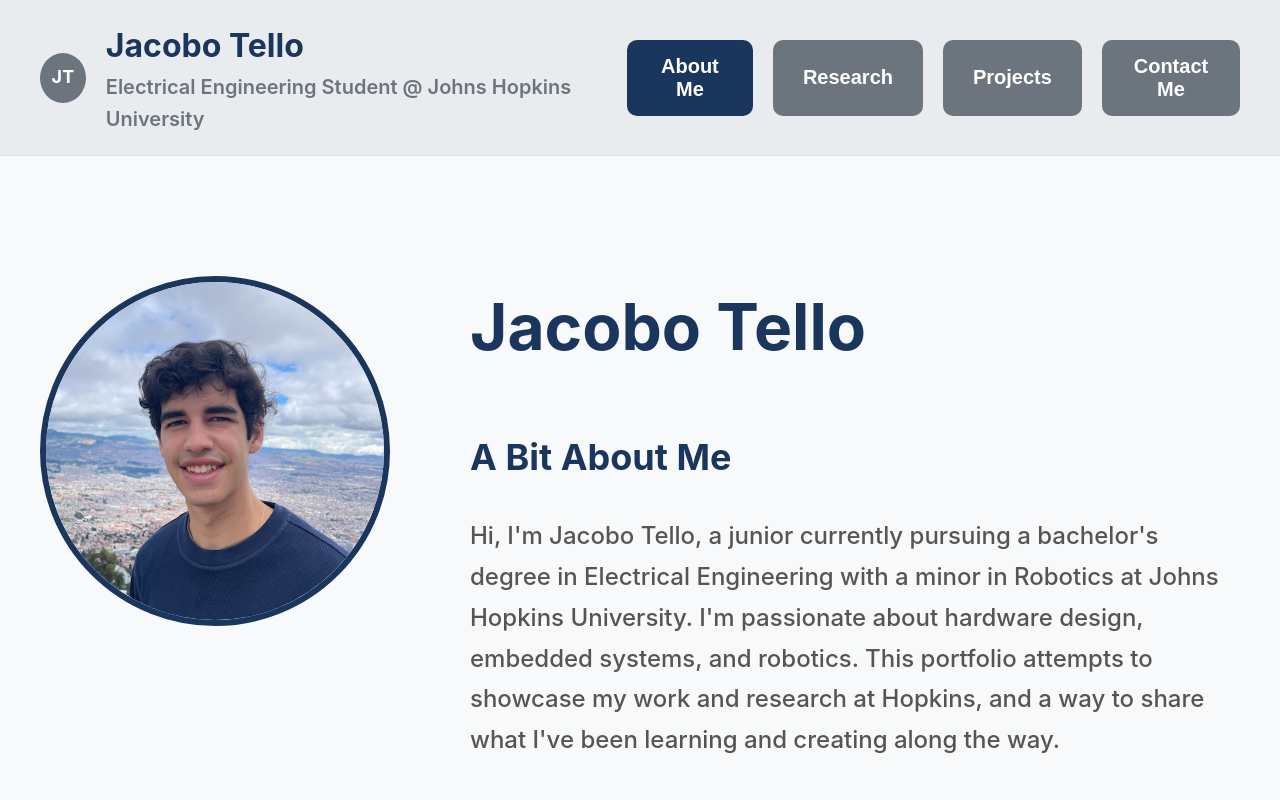
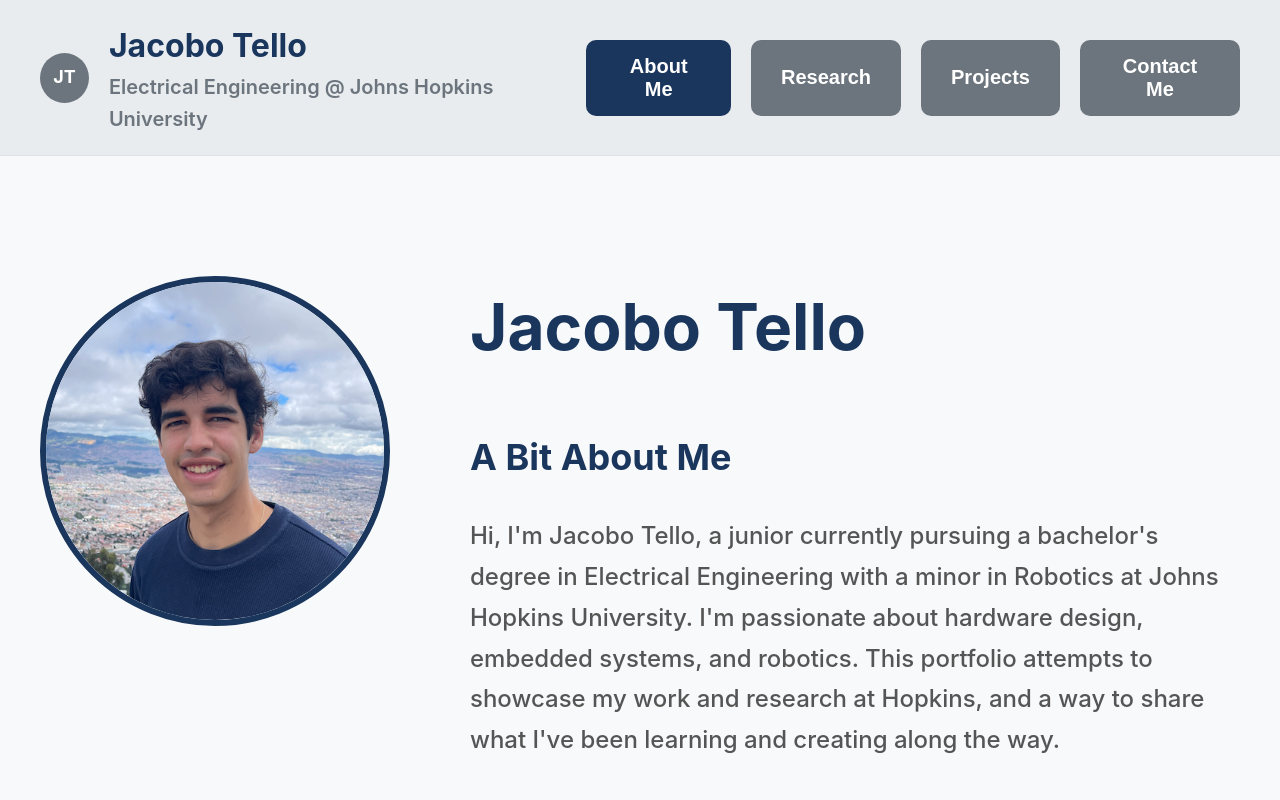
Before and after one commit to jacobotellop/personalPorfolio, a plain HTML site: page index.html in a window 1280 px wide. Shown: the top 800 px of the page. Drawn offline with Linux system fonts and the light colour scheme.

Commit message:
Update index.html

```diff
--- a/index.html
+++ b/index.html
@@ -961,7 +961,7 @@
                     <div class="logo">JT</div>
                     <div class="header-text">
                         <h1>Jacobo Tello</h1>
-                        <p>Electrical Engineering Student @ Johns Hopkins University</p>
+                        <p>Electrical Engineering @ Johns Hopkins University</p>
                     </div>
                 </div>
                 <nav class="nav-buttons">
```
